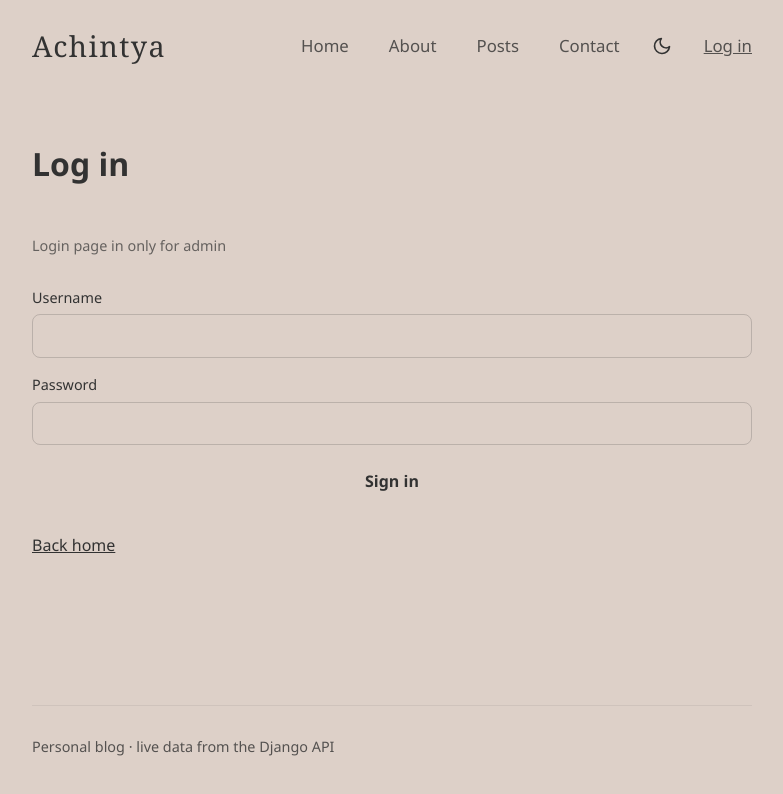
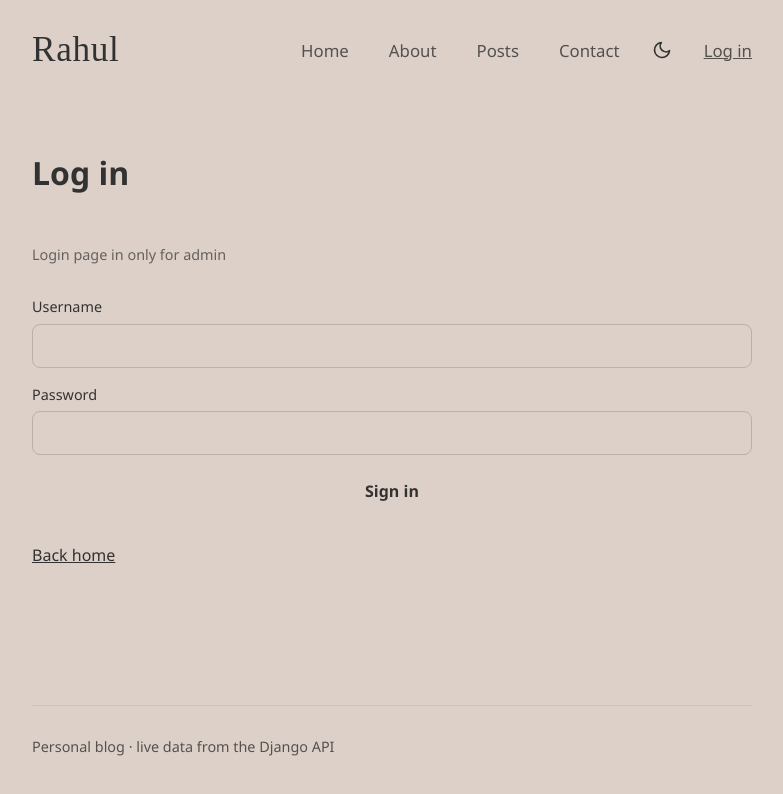
Before and after one commit to Rahul-M-Jangannavar/personal-blog, a React (Vite) app in the folder frontend/: page /login in a window 1280 px wide. Shown: the top 794 px of the page, without its empty margins (248-1031 px from the left). Built offline with nearby package versions, Linux system fonts and the light colour scheme; no server answers.

Commit message:
Update brand name to Rahul with cursive font and linkedin link
Co-authored-by: Cursor <cursoragent@cursor.com>

```diff
--- a/frontend/src/components/Layout.jsx
+++ b/frontend/src/components/Layout.jsx
@@ -2,6 +2,7 @@ import { Link, NavLink, Outlet } from "react-router-dom";
 
 import { useAuth } from "../context/AuthContext";
 import { useTheme } from "../context/ThemeContext";
+import { useProfile } from "../hooks/useProfile";
 
 const NAV = [
   { to: "/", label: "Home", end: true },
@@ -13,13 +14,20 @@ const NAV = [
 export function Layout() {
   const { theme, toggleTheme } = useTheme();
   const { isAuthenticated, logout, ready } = useAuth();
+  const { profile } = useProfile();
 
   return (
     <div className="shell">
       <header className="site-header">
-        <Link to="/" className="brand">
-          Achintya
-        </Link>
+        {profile?.linkedin_url ? (
+          <a href={profile.linkedin_url} target="_blank" rel="noreferrer" className="brand">
+            Rahul
+          </a>
+        ) : (
+          <Link to="/" className="brand">
+            Rahul
+          </Link>
+        )}
         <nav className="nav">
           {NAV.map((item) => (
             <NavLink
--- a/frontend/src/index.css
+++ b/frontend/src/index.css
@@ -74,10 +74,10 @@ h3 {
 }
 
 .brand {
-  font-family: "Georgia", "Times New Roman", serif;
+  font-family: "Brush Script MT", "Lucida Handwriting", cursive;
   font-weight: 500;
-  font-size: 1.8rem;
-  letter-spacing: 0.05em;
+  font-size: 2.2rem;
+  letter-spacing: 0.02em;
   text-decoration: none;
   margin-right: auto;
   color: #323232;
```
